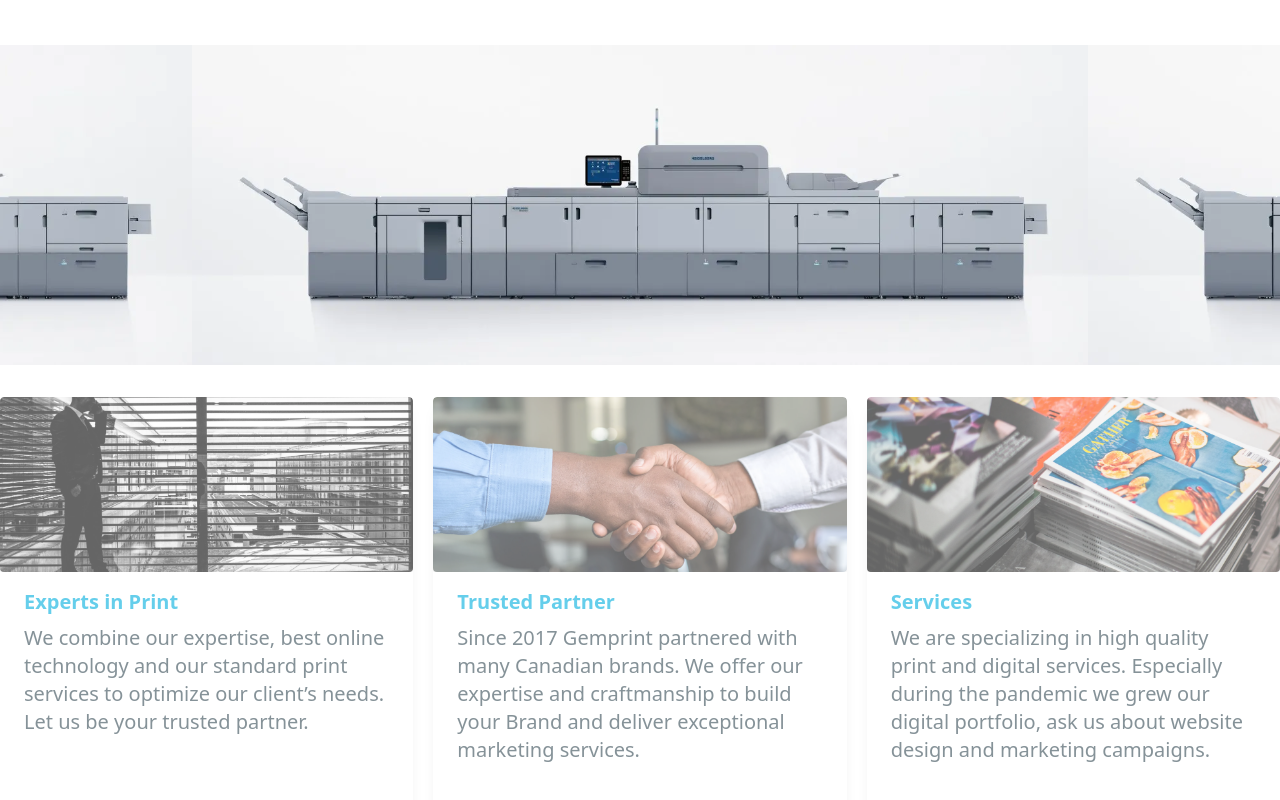
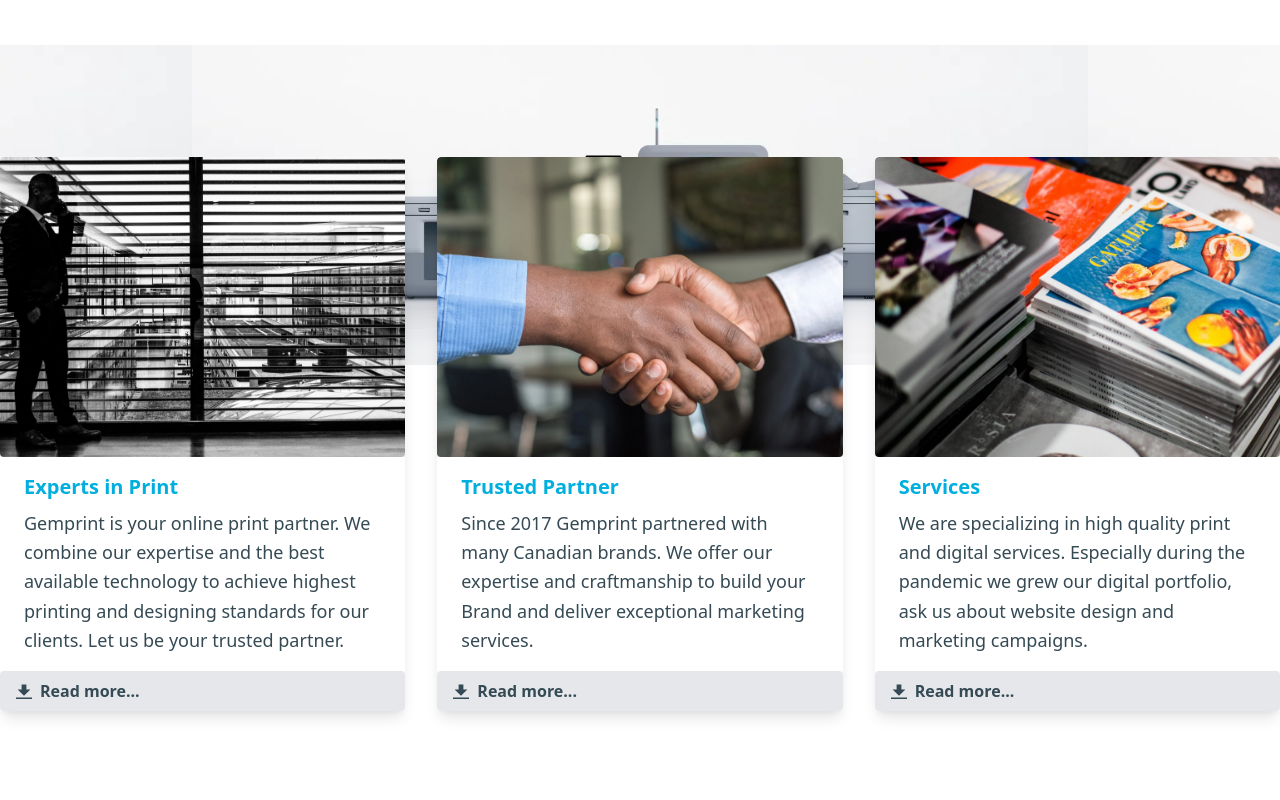
Before and after one commit to propbono/gemprint.ca, a Next.js app: page / in a window 1280 px wide. Shown: the part 1380-2180 px from the top of the page. Built offline with nearby package versions, Linux system fonts and the light colour scheme.

Commit message:
Update Services

```diff
--- a/components/ServiceCard.js
+++ b/components/ServiceCard.js
@@ -3,7 +3,7 @@ import Image from 'next/image';
 
 export const ServiceCard = ({card}) => {
     return (
-      <div className="relative flex flex-col w-full overflow-hidden rounded shadow-lg lg:w-1/3 lg:opacity-60 hover:opacity-100">
+      <div className="relative flex flex-col w-full overflow-hidden bg-white rounded shadow-lg lg:w-1/3">
         <Image
           className="w-full rounded shadow-md"
           src={card.img.path}
@@ -18,7 +18,7 @@ export const ServiceCard = ({card}) => {
           <div className="mb-2 text-xl font-bold text-primary">
             {card.title}
           </div>
-          <p className="text-xl text-secondary">
+          <p className="text-lg leading-relaxed text-secondary">
             {card.content}
           </p>
         </div>
--- a/components/Services.js
+++ b/components/Services.js
@@ -10,7 +10,7 @@ const expertCard = {
   },
   title: "Experts in Print",
   content:
-    "We combine our expertise, best online technology and our standard print services to optimize our client’s needs. Let us be your trusted partner.",
+    "Gemprint is your online print partner. We combine our expertise and the best available technology to achieve highest printing and designing standards for our clients. Let us be your trusted partner.",
   link: "/#",
 };
 
@@ -38,8 +38,8 @@ const servicesCard = {
 
 export const Services = () => {
   return (
-    <section id="services" className="py-8">
-      <div className="container flex flex-col items-stretch justify-between w-full space-y-5 lg:space-x-5 lg:space-y-0 lg:flex-row">
+    <section id="services" className="relative py-8 top-[-15rem]">
+      <div className="container flex flex-col items-start justify-between w-full space-y-5 lg:space-x-8 lg:space-y-0 lg:flex-row">
         <ServiceCard card={expertCard} />
         <ServiceCard card={trustedCard} />
         <ServiceCard card={servicesCard} />
```
